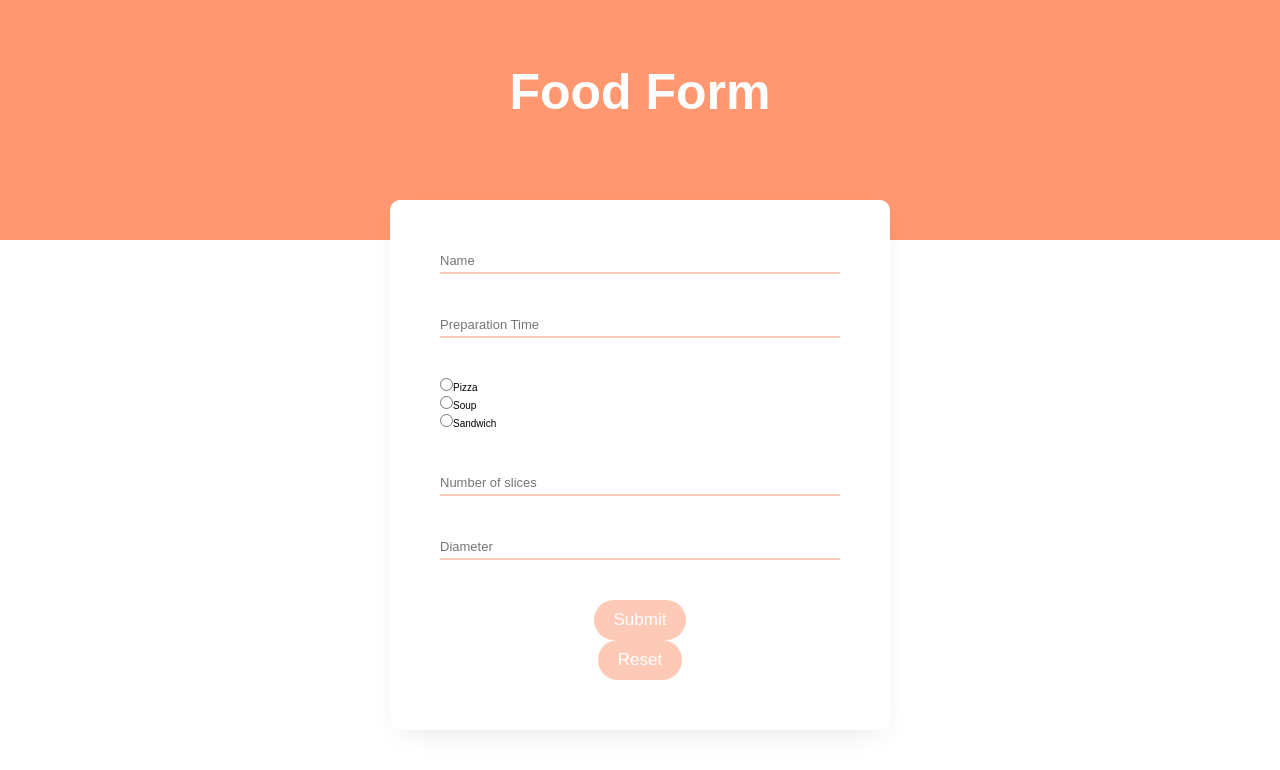
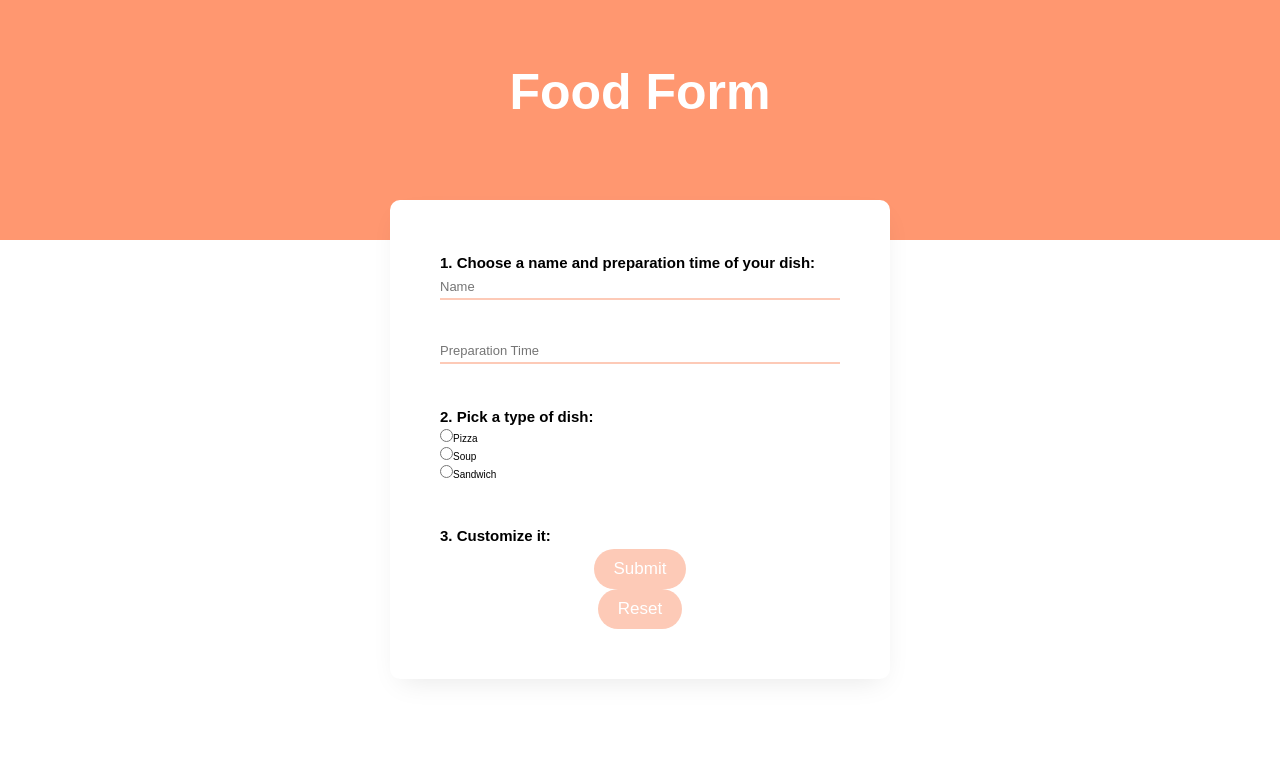
Before and after one commit to pskrzypek97/food-form, a React (Create React App) app: page / in a window 1280 px wide. Shown: the top 770 px of the page. Built offline with nearby package versions, Linux system fonts and the light colour scheme.

Commit message:
Created validate function and put all input data into inputs array

```diff
--- a/src/components/Form/Form.tsx
+++ b/src/components/Form/Form.tsx
@@ -13,85 +13,104 @@ const onSubmit = async (values: any) => {
 
 const inputs = [
 	{
-		type: 'text',
-		component: 'input',
 		id: 'name',
 		name: 'name',
 		placeholder: 'Name',
+		validate: (value: string) => {
+			if (!value) return 'Required';
+		},
 	},
 	{
-		type: 'text',
-		component: 'input',
 		id: 'preparation_time',
 		name: 'preparation_time',
 		placeholder: 'Preparation Time',
+		validate: (value: string | number) => {
+			if (!value) return 'Required';
+			if (isNaN(value as number)) return 'Must be a number';
+			if (value < 1) return 'Must be at least 1 slice';
+			if ((value as number) % 1 !== 0) return 'Must be a full number';
+		},
+	},
+	{
+		dish: 'pizza',
+		id: 'no_of_slices',
+		name: 'no_of_slices',
+		placeholder: 'Number of slices',
+		validate: (value: string | number) => {
+			if (!value) return 'Required';
+			if (isNaN(value as number)) return 'Must be a number';
+			if (value < 1) return 'Must be at least 1 slice';
+			if ((value as number) % 1 !== 0) return 'Must be a full number';
+		},
+	},
+	{
+		dish: 'pizza',
+		id: 'diameter',
+		name: 'diameter',
+		placeholder: 'Diameter',
+		validate: (value: string | number) => {
+			if (!value) return 'Required';
+			if (isNaN(value as number)) return 'Must be a number';
+			if (value < 1) return 'Must be more than 0';
+		},
+	},
+
+	{
+		dish: 'soup',
+		id: 'spiciness_scale',
+		name: 'spiciness_scale',
+		placeholder: 'Spiciness scale (1-10)',
+		validate: (value: string | number) => {
+			if (!value) return 'Required';
+			if (isNaN(value as number)) return 'Must be a number';
+			if (value < 1 || value > 10) return 'Must be between 1 and 10';
+			if ((value as number) % 1 !== 0) return 'Must be a full number';
+		},
+	},
+
+	{
+		dish: 'sandwich',
+		id: 'slices_of_bread',
+		name: 'slices_of_bread',
+		placeholder: 'Slices of bread',
+		validate: (value: string | number) => {
+			if (!value) return 'Required';
+			if (isNaN(value as number)) return 'Must be a number';
+			if (value < 1 || value > 50) return 'Must be between 1 and 50';
+			if ((value as number) % 1 !== 0) return 'Must be a full number';
+		},
 	},
 ];
 
 const FormComp = () => {
-	const [currentDish, setCurrentDish] = useState('pizza');
+	const [currentDish, setCurrentDish] = useState('');
 
 	const handleDish = (dish: string) => setCurrentDish(dish);
 
 	return (
 		<Form
 			onSubmit={onSubmit}
-			initialValues={{ type: 'pizza' }}
 			destroyOnUnregister
 			render={({ handleSubmit, form }) => (
 				<form action="#" className={styles.form} onSubmit={handleSubmit}>
-					{inputs.map((input) => (
-						<Input {...input} key={input.id} />
-					))}
+					<h2>1. Choose a name and preparation time of your dish:</h2>
+					{inputs
+						.filter((condition) => !condition.dish)
+						.map((input) => (
+							<Input {...input} key={input.id} />
+						))}
 
+					<h2>2. Pick a type of dish:</h2>
 					<div className={styles['form-group']}>
 						<RadioGroup onDish={handleDish} />
 					</div>
 
-					{currentDish === 'pizza' && (
-						<>
-							<div className={styles['form-group']}>
-								<Field
-									type="text"
-									id="no_of_slices"
-									name="no_of_slices"
-									component="input"
-									placeholder="Number of slices"
-								/>
-							</div>
-							<div className={styles['form-group']}>
-								<Field
-									type="text"
-									id="diameter"
-									name="diameter"
-									component="input"
-									placeholder="Diameter"
-								/>
-							</div>
-						</>
-					)}
-					{currentDish === 'soup' && (
-						<div className={styles['form-group']}>
-							<Field
-								type="text"
-								id="spiciness_scale"
-								name="spiciness_scale"
-								component="input"
-								placeholder="Spiciness scale"
-							/>
-						</div>
-					)}
-					{currentDish === 'sandwich' && (
-						<div className={styles['form-group']}>
-							<Field
-								type="text"
-								id="slices_of_bread"
-								name="slices_of_bread"
-								component="input"
-								placeholder="Slices of bread"
-							/>
-						</div>
-					)}
+					<h2>3. Customize it:</h2>
+					{inputs
+						.filter((condition) => currentDish === condition.dish)
+						.map((input) => (
+							<Input {...input} key={input.id} />
+						))}
 
 					<button type="submit" className={styles['form__button']}>
 						Submit
--- a/src/components/Input/Input.tsx
+++ b/src/components/Input/Input.tsx
@@ -1,21 +1,16 @@
 import { Field } from 'react-final-form';
-
-// import Dropdown from '../Dropdown/Dropdown';
 
 import styles from '../../styles/form.module.css';
 
 const Input = (props: any) => {
 	return (
 		<div className={styles['form-group']}>
-			<Field
-				name={props.name}
-				validate={(value) => (value ? undefined : 'Required')}
-			>
+			<Field name={props.name} validate={props.validate}>
 				{({ input, meta }) => (
 					<>
 						<input
 							{...input}
-							type={props.type}
+							type="text"
 							placeholder={props.placeholder}
 							id={props.id}
 						/>
--- a/src/components/RadioGroup/RadioGroup.tsx
+++ b/src/components/RadioGroup/RadioGroup.tsx
@@ -29,6 +29,7 @@ const RadioGroup = ({ onDish }: { onDish: (arg0: string) => void }) => {
 						value={radio.id}
 						component="input"
 						onClick={() => onDish(radio.id)}
+						required
 					/>
 					<label htmlFor={radio.id}>{radio.label}</label>
 				</div>
```
